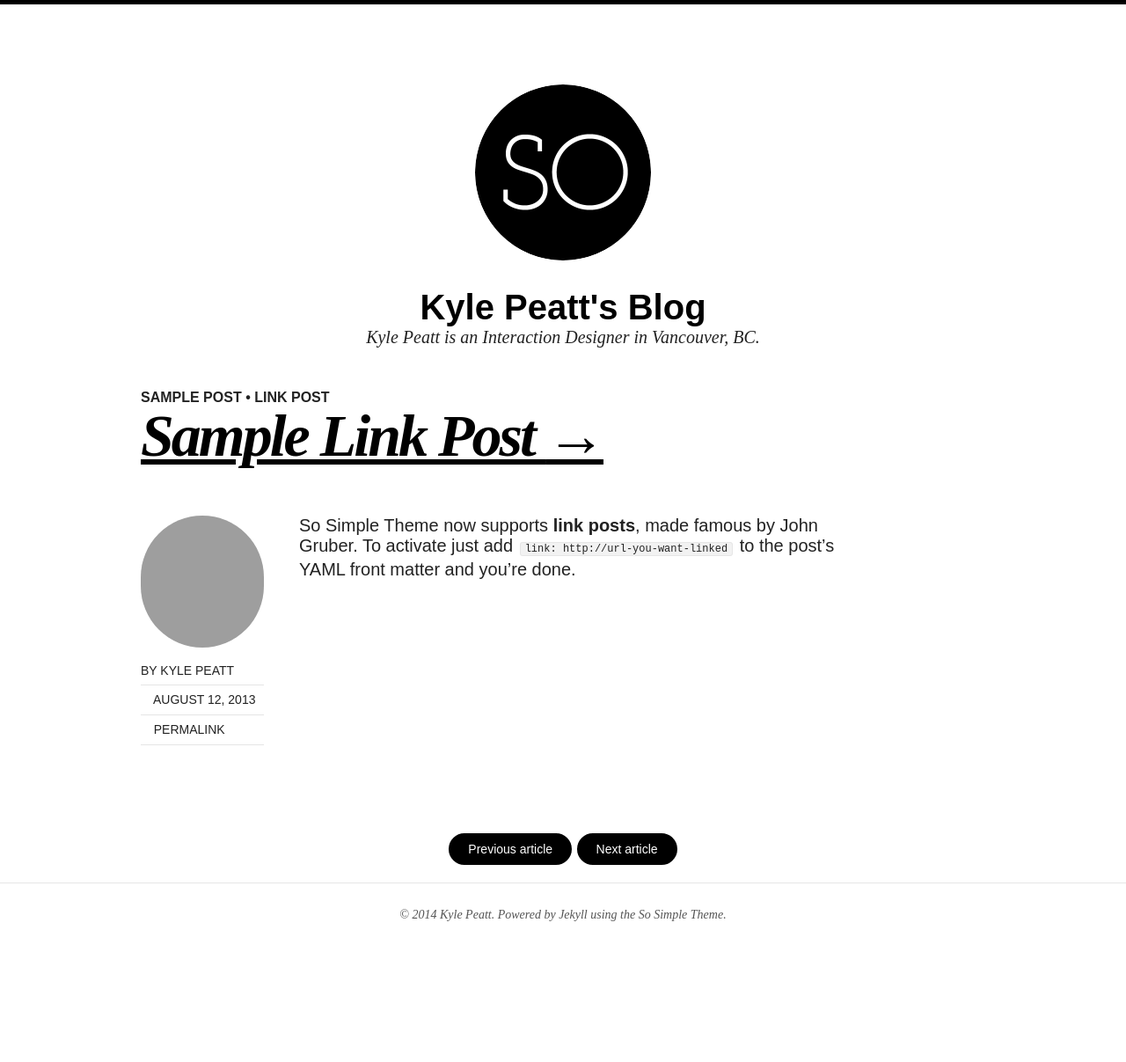
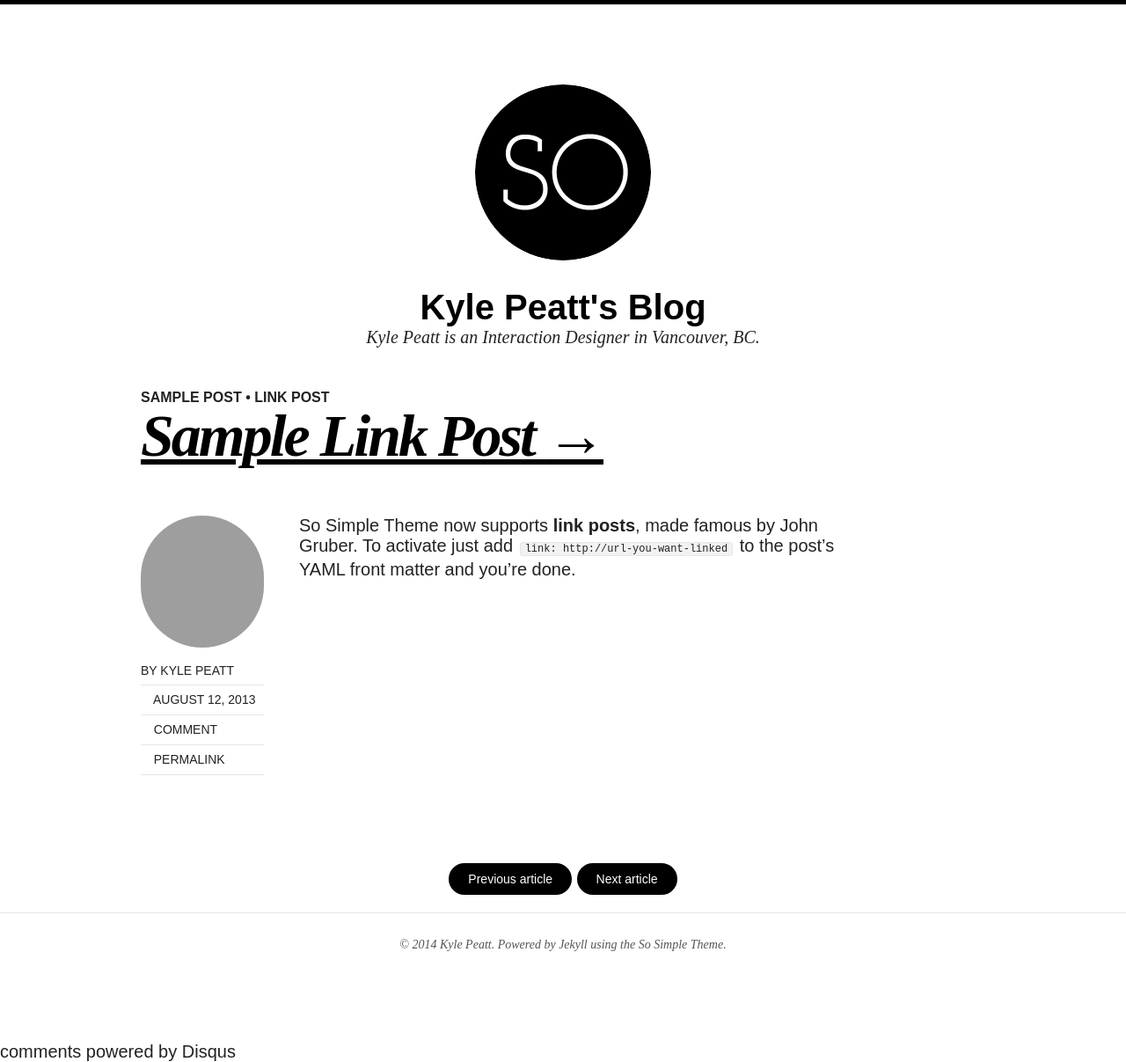
Before and after one commit to kpeatt/kpeatt.github.io, a Jekyll site: the page built from _posts/2013-08-12-sample-link-post.md, in a window 1280 px wide. Shown: the whole page at 88% size. Built offline with Jekyll 4.4.1, drawn with Linux system fonts in a browser that asks for light colours; nearby versions of some CDN libraries; comment, search, counter and statistics services are not loaded; before the commit the page ends 1150 px from its top, so only the background shows below that; some of the changed lines change nothing that is shown.

Commit message:
Update _config.yml

```diff
--- a/_config.yml
+++ b/_config.yml
@@ -1,10 +1,10 @@
 title:            Kyle Peatt's Blog
 description:      'Kyle Peatt is an Interaction Designer in Vancouver, BC.'
 logo:             site-logo.png
-disqus_shortname:
+disqus_shortname: kpeatt
 search:           true
 #Change url to your domain. Leave localhost server or blank when working locally.
-url:              http://localhost:4000
+url:              http://blog.kylepeatt.com
 
 # Owner/author information
 owner:
@@ -15,7 +15,7 @@
   twitter:        https://www.twitter.com/kpeatt
   facebook:
   github:         http://www.github.com/kpeatt
-  stackexchange:
+  stackexchange:  http://stackoverflow.com/users/1757952/kpeatt
   linkedin:
   instagram:
   flickr:
@@ -36,8 +36,6 @@
     url: /about
   - title: Articles
     url: /articles
-  - title: Theme Setup
-    url: /theme-setup
     external: true
 
 # http://en.wikipedia.org/wiki/List_of_tz_database_time_zones
```
